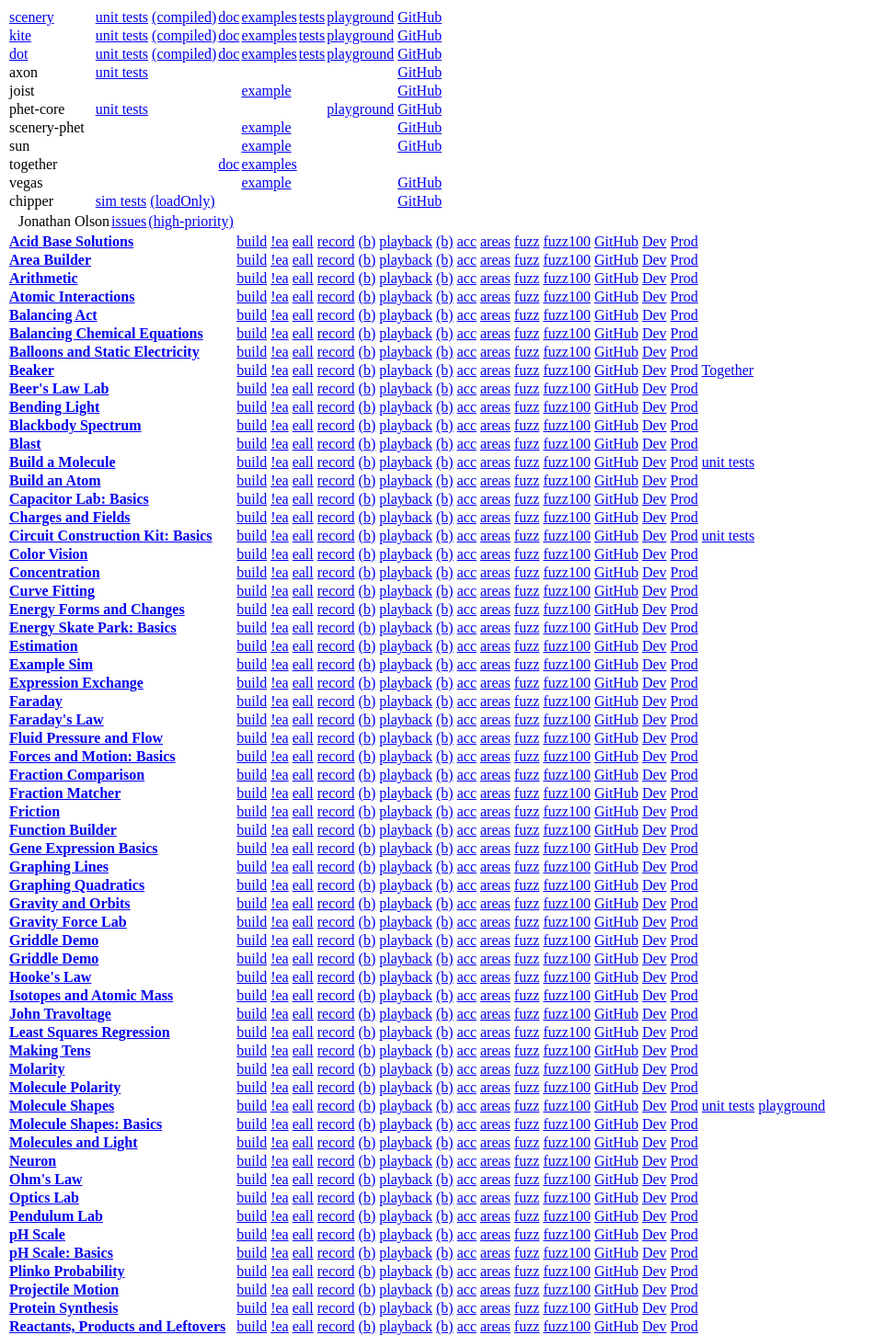
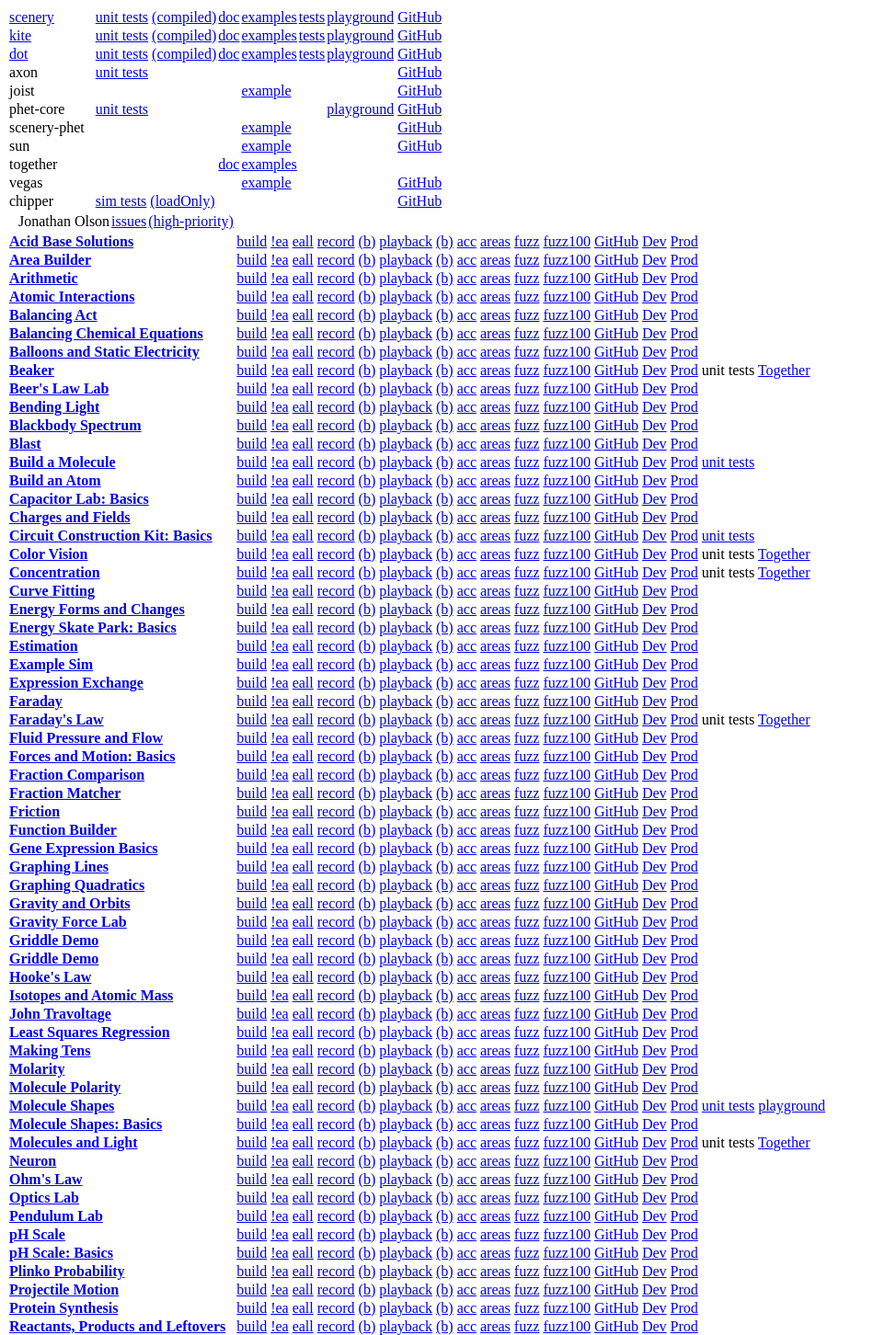
Before and after one commit to phetsims/phetmarks, a plain HTML site: page index.html in a window 1280 px wide. Shown: the top 1452 px of the page at 92% size, without its empty margins (0-950 px from the left). Drawn offline with Linux system fonts and the light colour scheme.

Commit message:
Added together links

```diff
--- a/index.html
+++ b/index.html
@@ -20,6 +20,10 @@
       color: #0000ee;
     }
 
+    a:not([href]) {
+      color: black;
+    }
+
     .developer td:first-child {
       padding-left: 10px;
     }
@@ -323,7 +327,8 @@
       <a href="https://github.com/phetsims/beaker">GitHub</a>
       <a href="http://www.colorado.edu/physics/phet/dev/html/beaker/">Dev</a>
       <a href="http://phet.colorado.edu/sims/html/beaker/latest/beaker_en.html">Prod</a>
-      <a href="../together/html/beaker-together.html">Together</a>
+      <a>unit tests</a>
+      <a href="../beaker/beaker_en.html?ea&brand=phet-io">Together</a>
     </td>
   </tr>
   <tr>
@@ -521,6 +526,8 @@
       <a href="https://github.com/phetsims/color-vision">GitHub</a>
       <a href="http://www.colorado.edu/physics/phet/dev/html/color-vision/">Dev</a>
       <a href="http://phet.colorado.edu/sims/html/color-vision/latest/color-vision_en.html">Prod</a>
+      <a>unit tests</a>
+      <a href="../color-vision/color-vision_en.html?ea&brand=phet-io">Together</a>
     </td>
   </tr>
   <tr>
@@ -540,6 +547,8 @@
       <a href="https://github.com/phetsims/concentration">GitHub</a>
       <a href="http://www.colorado.edu/physics/phet/dev/html/concentration/">Dev</a>
       <a href="http://phet.colorado.edu/sims/html/concentration/latest/concentration_en.html">Prod</a>
+      <a>unit tests</a>
+      <a href="../concentration/concentration_en.html?ea&brand=phet-io">Together</a>
     </td>
   </tr>
   <tr>
@@ -695,6 +704,8 @@
       <a href="https://github.com/phetsims/faradays-law">GitHub</a>
       <a href="http://www.colorado.edu/physics/phet/dev/html/faradays-law/">Dev</a>
       <a href="http://phet.colorado.edu/sims/html/faradays-law/latest/faradays-law_en.html">Prod</a>
+      <a>unit tests</a>
+      <a href="../faradays-law/faradays-law_en.html?ea&brand=phet-io">Together</a>
     </td>
   </tr>
   <tr>
@@ -1147,6 +1158,8 @@
       <a href="https://github.com/phetsims/molecules-and-light">GitHub</a>
       <a href="http://www.colorado.edu/physics/phet/dev/html/molecules-and-light/">Dev</a>
       <a href="http://phet.colorado.edu/sims/html/molecules-and-light/latest/molecules-and-light_en.html">Prod</a>
+      <a>unit tests</a>
+      <a href="../molecules-and-light/molecules-and-light_en.html?ea&brand=phet-io">Together</a>
     </td>
   </tr>
   <tr>
```
